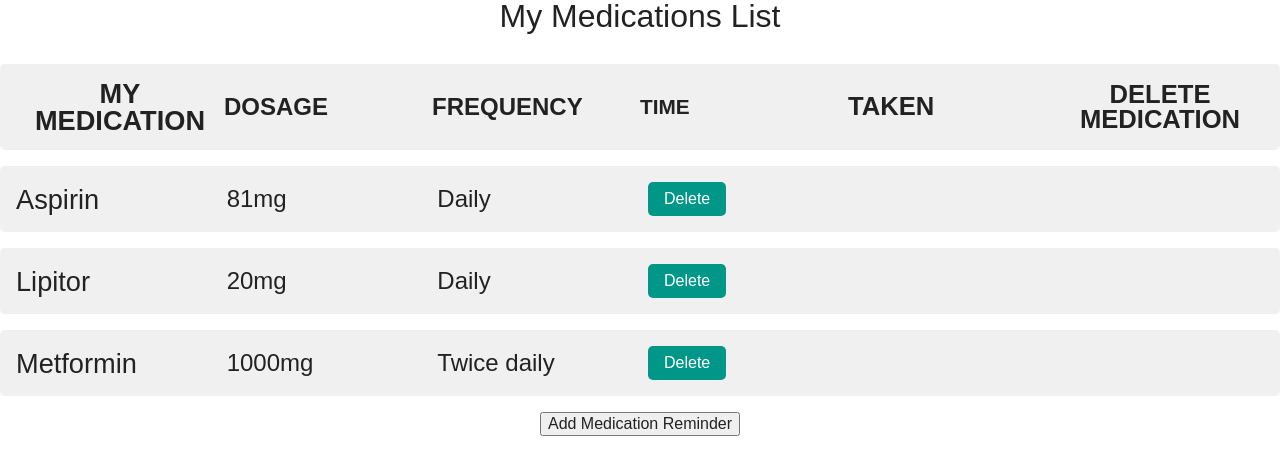
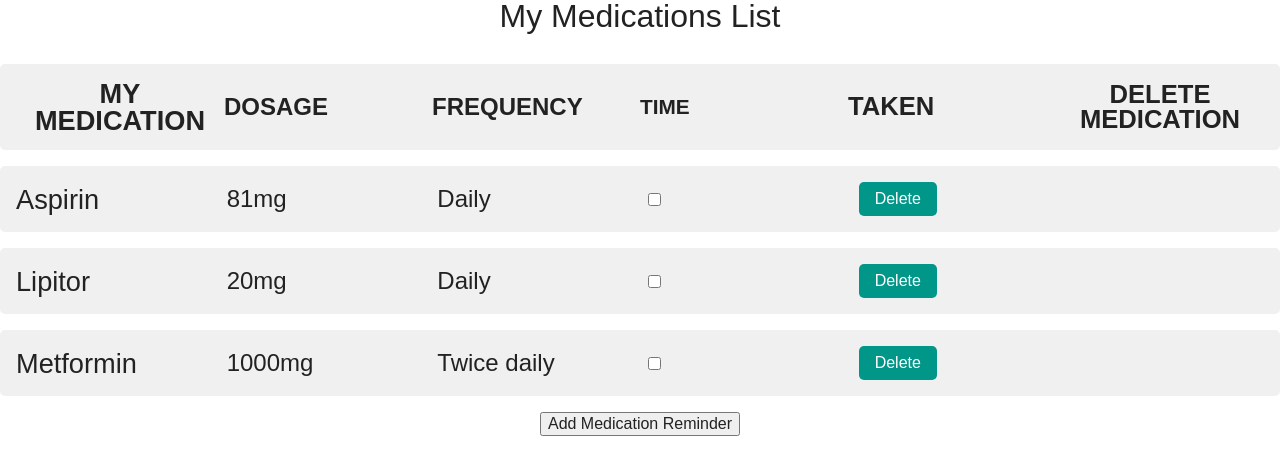
Before and after one commit to kriskris79/MedHelper-app, a React (Create React App) app in the folder medhelper/: page / in a window 1280 px wide. Shown: the top 474 px of the page. Built offline with nearby package versions, Linux system fonts and the light colour scheme.

Commit message:
its working now

```diff
--- a/medhelper/src/components/Medication.js
+++ b/medhelper/src/components/Medication.js
@@ -8,9 +8,9 @@ function Medication({ medication, toggleTaken, onDelete }) {
         displayFrequency = `${times.length} times a day`;
     }
 
-    const handleTakenChange = (index) => {
-        toggleTaken(id,index); // need to handel an index
-    };
+    // const handleTakenChange = (index) => {
+    //     toggleTaken(id,index); // need to handel an index
+    // };
 
     const handleDelete = () => {
         if (window.confirm('Are you sure you want to delete this medication?')) {
@@ -28,25 +28,25 @@ function Medication({ medication, toggleTaken, onDelete }) {
                     <p className="times">Times:</p>
                     <ul className="times-list">
                         {times.map((time, index) => (
-                            <li key={index}>{time}
-                                <input
-                                    type="checkbox"
-                                    checked={taken[index]}
-                                    onChange={() => handleTakenChange(index)}
-                                />
-                            </li>
-                            // <li key={index}>{time}</li>
+                            // <li key={index}>{time}
+                            //     <input
+                            //         type="checkbox"
+                            //         checked={taken[index]}
+                            //         onChange={() => handleTakenChange(index)}
+                            //     />
+                            // </li>
+                            <li key={index}>{time}</li>
                         ))}
                     </ul>
                 </div>
             )}
-            {/*<div className="taken">*/}
-            {/*    <input*/}
-            {/*        type="checkbox"*/}
-            {/*        checked={taken}*/}
-            {/*        onChange={() => toggleTaken(id)}*/}
-            {/*    />*/}
-            {/*</div>*/}
+            <div className="taken">
+                <input
+                    type="checkbox"
+                    checked={taken}
+                    onChange={() => toggleTaken(id)}
+                />
+            </div>
             <div className="delete"> {/* New Column */}
                 <button onClick={handleDelete}>Delete</button>
             </div>
```
